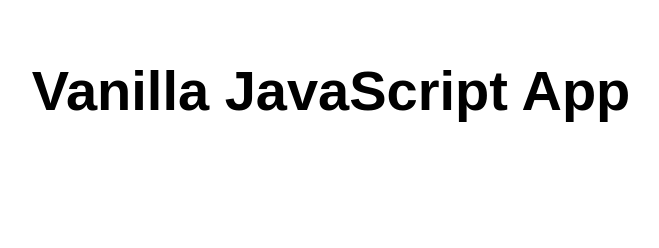
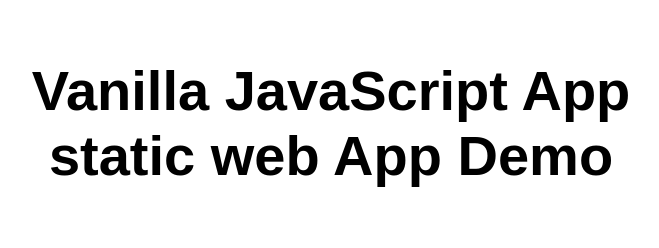
Before and after one commit to GulnazMalled/demo, a plain HTML site: page src/index.html in a window 1280 px wide. Shown: the whole page, without its empty margins (309-968 px from the left). Drawn offline with Linux system fonts and the light colour scheme.

Commit message:
Update index.html

```diff
--- a/src/index.html
+++ b/src/index.html
@@ -10,7 +10,7 @@
 
 <body>
   <main>
-    <h1>Vanilla JavaScript App</h1>
+    <h1>Vanilla JavaScript App static web App Demo</h1>
   </main>
 </body>
 
```
